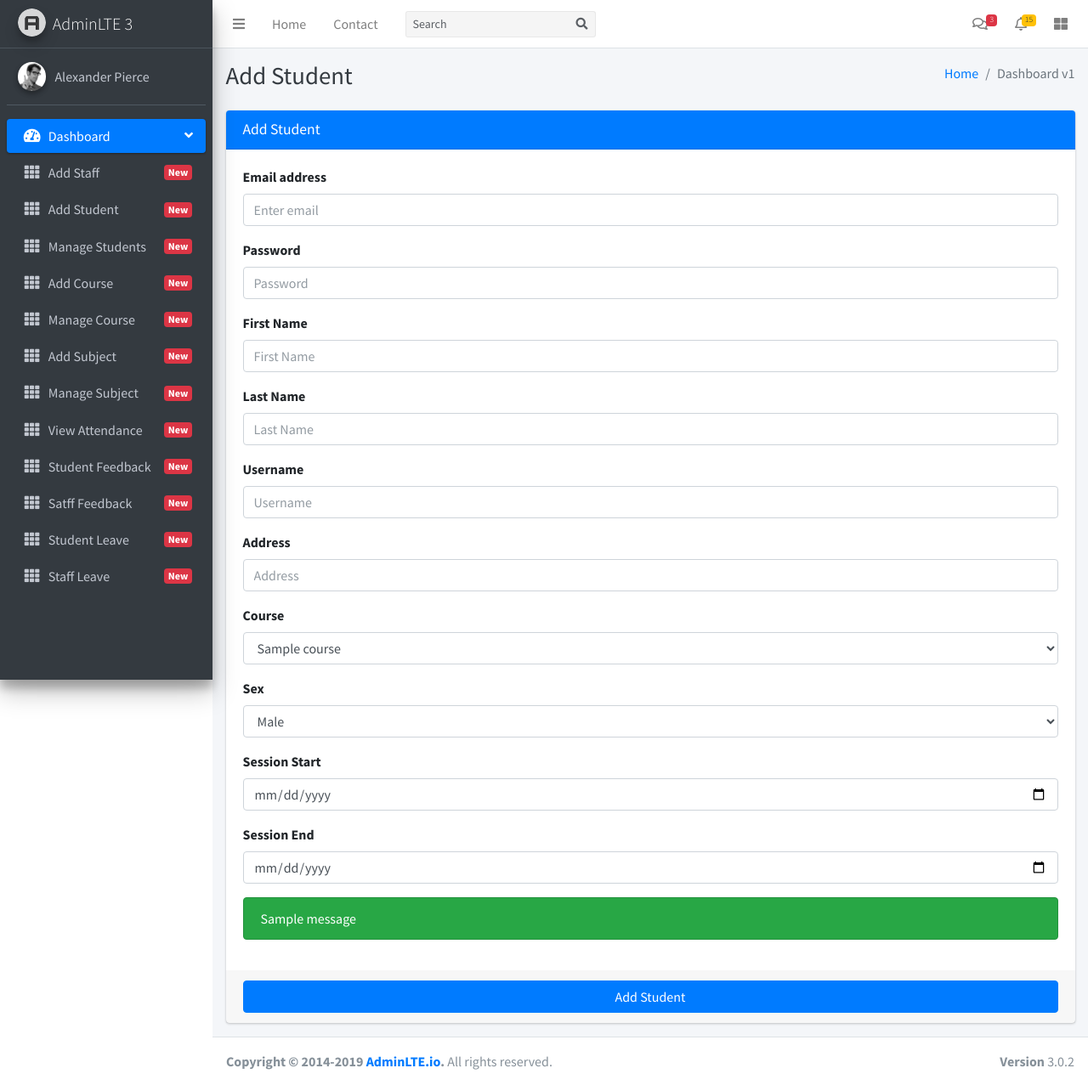
After one commit to AndresFloresPerez/Estudiantes, a Django app: template estudiantes/estudianteapp/templates/hod_template/add_student_template.html in a window 1280 px wide. The commit adds this page. Shown: the whole page at 85% size. Run offline with Django 3.2, Linux system fonts and the light colour scheme; the template is opened without the code that fills it: most values are stand-ins (such as "Sample title", 1, 10 or a date in 2020); one stand-in notice (Sample message) is shown; some libraries are stand-ins or nearby versions.

Commit message:
Agregamos templete Staff, Student,cursos

```diff
--- a/estudiantes/estudianteapp/models.py
+++ b/estudiantes/estudianteapp/models.py
@@ -33,7 +33,7 @@ class Courses(models.Model):
 class Subjects(models.Model):
     id=models.AutoField(primary_key=True)
     subject_name=models.CharField(max_length=255)
-    course_id=models.ForeignKey(Courses,on_delete=models.CASCADE)
+    course_id=models.ForeignKey(Courses,on_delete=models.CASCADE,default=1)
     staff_id=models.ForeignKey(Staffs,on_delete=models.CASCADE)
     created_at=models.DateTimeField(auto_now_add=True)
     Updated_at=models.DateTimeField(auto_now_add=True)
@@ -46,7 +46,7 @@ class Students(models.Model):
     gender=models.CharField(max_length=255)
     profile=models.FileField()
     address=models.TextField()
-    course_id=models.ForeignKey(Courses,on_delete=models.DO_NOTHING)
+    course_id=models.ForeignKey(Courses,on_delete=models.DO_NOTHING,default=1)
     session_start_year=models.DateField()
     session_end_year=models.DateField()
     created_at=models.DateTimeField(auto_now_add=True)
@@ -136,7 +136,7 @@ def create_user_profile(sender,instance,created, **kwargs):
         if instance.user_type==2:
             Staffs.objects.create(admin=instance)
         if instance.user_type==3:
-            Students.objects.create(admin=instance)
+            Students.objects.create(admin=instance,session_start_year="2020-01-01",session_end_year="2021-01-01",address="",profile="",gender="")
 
 
 @receiver(post_save, sender=CustomUser)
--- /dev/null
+++ b/estudiantes/estudianteapp/templates/hod_template/add_student_template.html
@@ -0,0 +1,105 @@
+{% extends 'hod_template/base_template.html' %}
+{% block page_title %}
+Add Student
+{% endblock page_title %}
+{% block main_content %}
+    <!-- Main content -->
+    <section class="content">
+      <div class="container-fluid">
+          <div class="row">
+              <div class="col-md-12">
+            <!-- general form elements -->
+            <div class="card card-primary">
+              <div class="card-header">
+                <h3 class="card-title">Add Student</h3>
+              </div>
+              <!-- /.card-header -->
+              <!-- form start -->
+              <form role="form" action="/add_student_save" method="post">
+                  {% csrf_token %}
+                <div class="card-body">
+                  <div class="form-group">
+                    <label>Email address</label>
+                    <input type="email" class="form-control" name="email" placeholder="Enter email">
+                  </div>
+                  <div class="form-group">
+                    <label>Password</label>
+                    <input type="password" class="form-control" placeholder="Password" name="password">
+                  </div>
+                   <div class="form-group">
+                    <label>First Name</label>
+                    <input type="text" class="form-control" placeholder="First Name" name="first_name">
+                  </div>
+                   <div class="form-group">
+                    <label>Last Name</label>
+                    <input type="text" class="form-control" placeholder="Last Name" name="last_name">
+                  </div>
+                   <div class="form-group">
+                    <label>Username</label>
+                    <input type="text" class="form-control" placeholder="Username" name="username">
+                  </div>
+                  <div class="form-group">
+                    <label>Address</label>
+                    <input type="text" class="form-control" placeholder="Address" name="address">
+                  </div>
+                  <div class="form-group">
+                    <label>Course</label>
+                    <select  class="form-control"   name="courseid">
+                        {% for course in courses %}
+                             <option value="{{ course.id }}"> {{ course.course_name }}</option>
+                        {% endfor%}
+
+                    </select>
+                  </div>
+                  <div class="form-group">
+                    <label>Sex</label>
+                    <select  class="form-control"   name="sex">
+                        <option> Male</option>
+                        <option >Female</option>
+                    </select>
+                  </div>
+
+                  <div class="form-group">
+                    <label>Session Start</label>
+                    <input type="date" class="form-control" placeholder="Session Start Year" name="session_start">
+
+                  </div>
+                  <div class="form-group">
+                    <label>Session End</label>
+                    <input type="date" class="form-control" placeholder="Session End Year" name="session_end">
+
+                  </div>
+
+
+
+                      <div class="form-group">
+                      {% if messages %}
+                        {% for message in messages %}
+                        {% if message.tags == 'error' %}
+                        <div class="alert alert-danger" style="margin-top:10px">{{ message }}</div>
+                        {% endif %}
+                        {% if message.tags == 'success' %}
+                        <div class="alert alert-success" style="margin-top:10px">{{ message }}</div>
+                        {% endif %}
+                        {% endfor %}
+                      {% endif %}
+                    </div>
+
+                </div>
+                <!-- /.card-body -->
+
+                <div class="card-footer">
+                  <button type="submit" class="btn btn-primary btn-block">Add Student</button>
+                </div>
+              </form>
+            </div>
+            <!-- /.card -->
+
+
+
+          </div>
+          </div>
+      </div>
+    </section>
+    <!-- /.content -->
+{% endblock main_content %}
--- a/estudiantes/estudianteapp/templates/hod_template/sidebar_template.html
+++ b/estudiantes/estudianteapp/templates/hod_template/sidebar_template.html
@@ -44,7 +44,7 @@
               </p>
             </a>
           </li> <li class="nav-item">
-            <a href="/add_staff" class="nav-link">
+            <a href="/add_student" class="nav-link">
               <i class="nav-icon fas fa-th"></i>
               <p>
                 Add Student
@@ -62,7 +62,7 @@
             </a>
           </li>
            <li class="nav-item">
-            <a href="/add_staff" class="nav-link">
+            <a href="/add_course" class="nav-link">
               <i class="nav-icon fas fa-th"></i>
               <p>
                 Add Course
```
Also changed, not shown: estudiantes/estudianteapp/HodViews.py (+53 -1 lines), estudiantes/estudianteapp/templates/hod_template/add_course_template.html (added, +57 -0 lines), estudiantes/estudiantes/urls.py (+6 -1 lines), estudiantes/estudianteapp/migrations/0001_initial.py.
